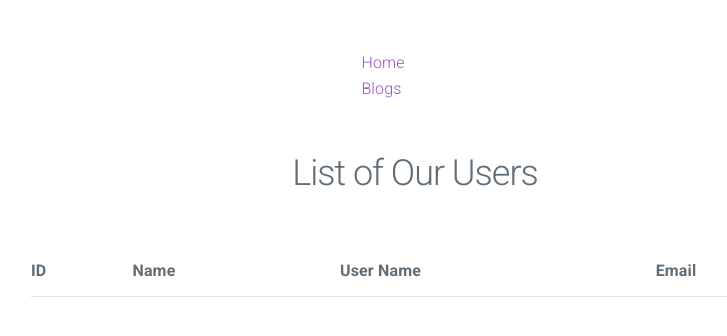
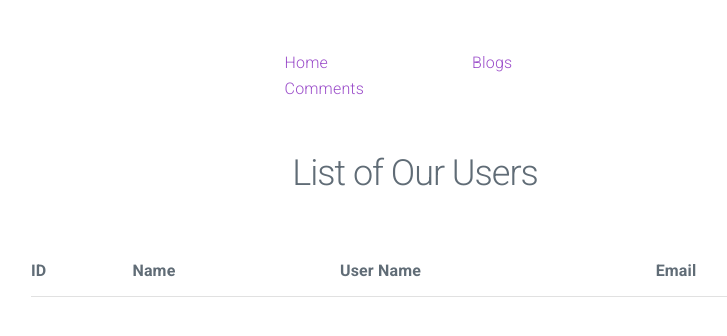
Before and after one commit to galibmia/api_practice, a plain HTML site: page index.html in a window 1280 px wide. Shown: the whole page, without its empty margins (225-952 px from the left). Drawn offline with nearby package versions, Linux system fonts and the light colour scheme; no server answers.

Commit message:
Fix some issues of nav bar

```diff
--- a/index.html
+++ b/index.html
@@ -23,6 +23,7 @@
       <nav class="nav">
         <a href="index.html">Home</a>
         <a href="blogs.html">Blogs</a>
+        <a href="comments.html">Comments</a>
       </nav>
       <h2 class="center">List of Our Users</h2>
     </header>
--- a/styles/style.css
+++ b/styles/style.css
@@ -17,8 +17,8 @@ body {
 }
 .nav {
   margin-bottom: 50px;
-  margin-left: 30%;
-  margin-right: 30%;
+  margin-left: 20%;
+  margin-right: 20%;
 }
 
 .nav a {
```
Also changed, not shown: blogs.html (+1 -0 lines), comments.html (+0 -8 lines).
